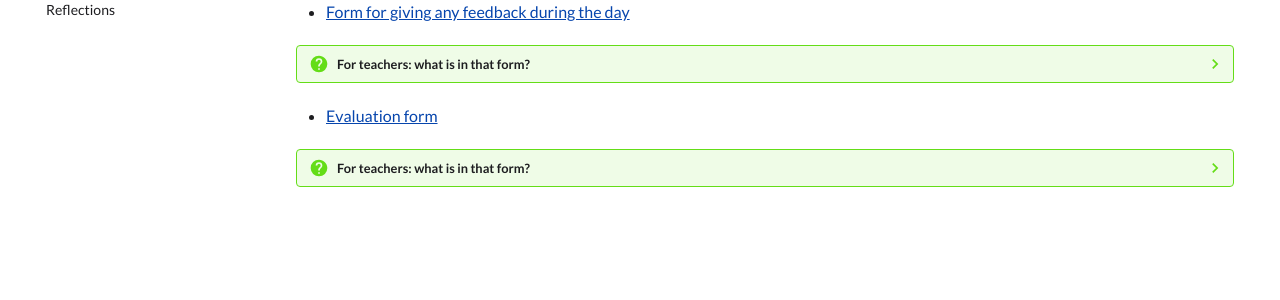
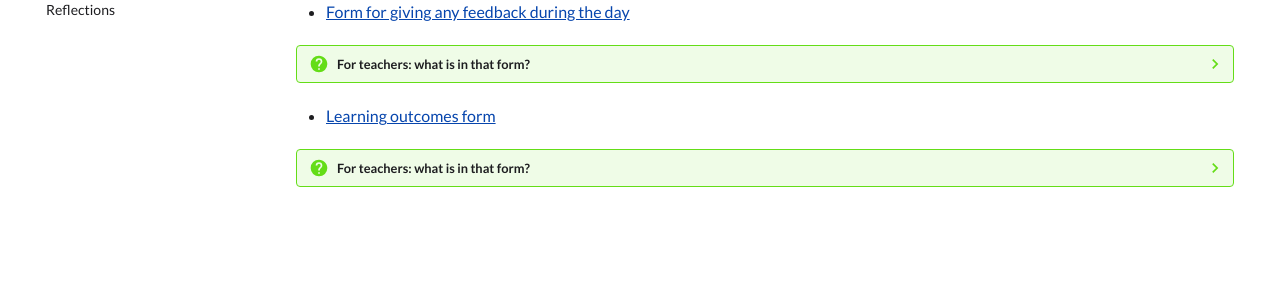
Before and after one commit to richelbilderbeek/lesson_mermaid, an MkDocs documentation site: the page built from docs/evaluation.md, in a window 1280 px wide. Shown: the part 311-611 px from the top of the page. Built offline with MkDocs 1.6.1 and Material for MkDocs 9.7.7, drawn with Linux system fonts in a browser that asks for light colours; comment, search, counter and statistics services are not loaded.

Commit message:
Update forms

```diff
--- a/docs/evaluation.md
+++ b/docs/evaluation.md
@@ -2,7 +2,7 @@
 
 Here is a simple form for suggesting anything anonymously:
 
-- [Form for giving any feedback during the day](https://docs.google.com/forms/d/e/1FAIpQLSdKV2QyH3kk-tFMQbYRJ0SulGZ1HTDMN0Ssir9Fmts-TkMZ9g/viewform?usp=header)
+- [Form for giving any feedback during the day](https://docs.google.com/forms/d/e/1FAIpQLScEWV8WHAjgcnTOsxVbgYeqIavGtpFFw1sVLidIzZy3u4do_w/viewform?usp=header)
 
 ???- question "For teachers: what is in that form?"
 
@@ -12,7 +12,7 @@
     in the feedback.
     Do mention the teachers, assistants, etc by name!
 
-- [Evaluation form](https://docs.google.com/forms/d/e/1FAIpQLScPFAnuO6--0UuscCHStYbCsqbTbOwJRwx3_hm8r-pCjbJH4g/viewform?usp=header)
+- [Learning outcomes form](https://docs.google.com/forms/d/e/1FAIpQLSdUxKdvZ5V2wCgjcKpqV64AuHdp50ZYILhZH_K7dPSyiN5GHQ/viewform?usp=header)
 
 ???- question "For teachers: what is in that form?"
 
```
